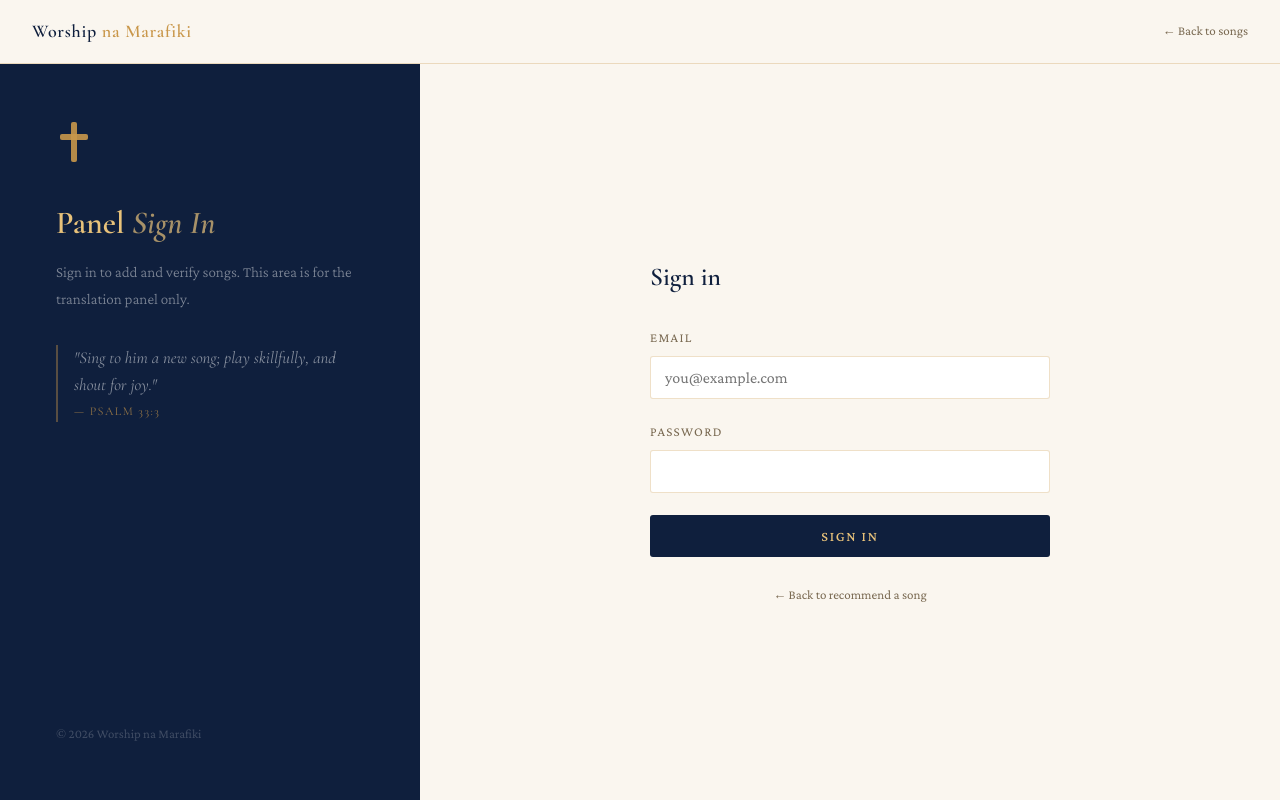
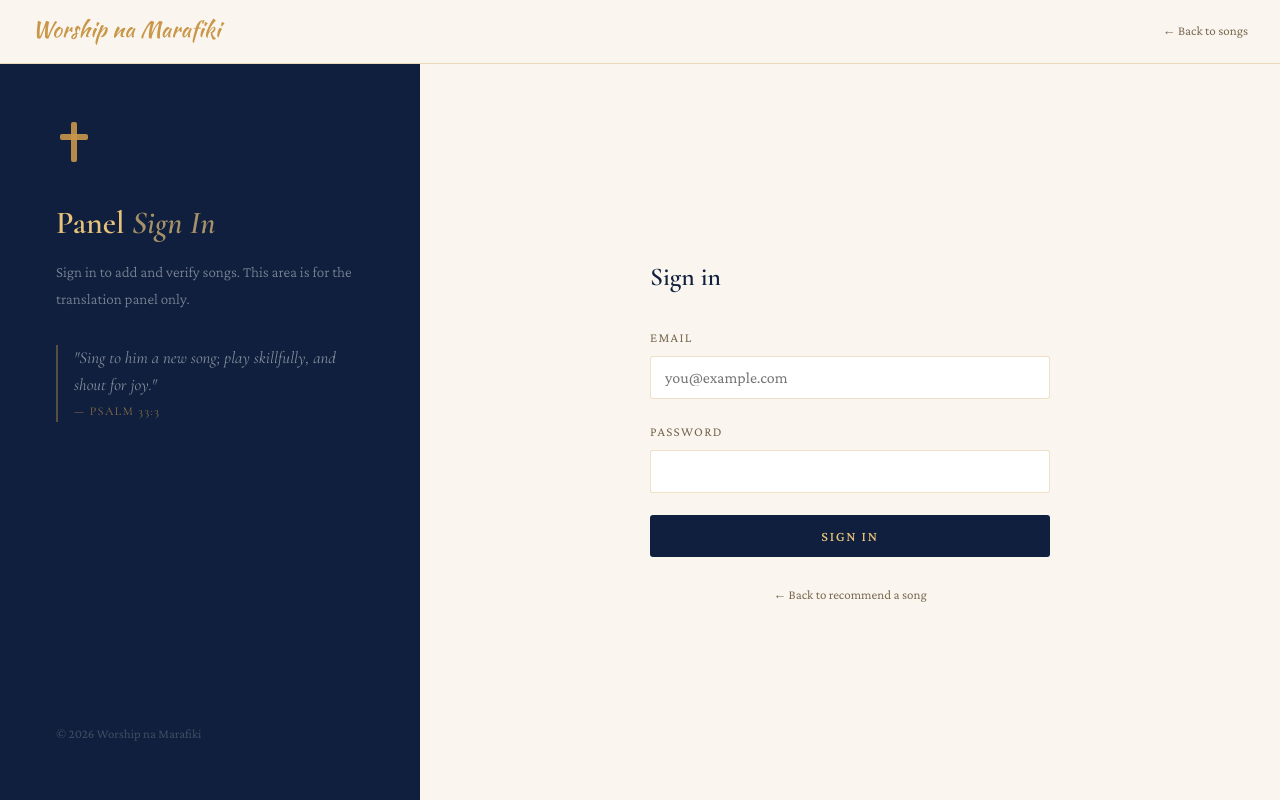
Before and after one commit to nathanaeldzombe/worship-na-marafiki, a Next.js app: page /signin in a window 1280 px wide. Built offline with nearby package versions, Linux system fonts and the light colour scheme; no server answers.

Commit message:
Change wordmark to Kaushan Script

```diff
--- a/app/globals.css
+++ b/app/globals.css
@@ -1,4 +1,4 @@
-@import url('https://fonts.googleapis.com/css2?family=Cormorant+Garamond:ital,wght@0,400;0,600;1,400;1,600&family=Crimson+Pro:wght@300;400;500&family=JetBrains+Mono:wght@400;500&display=swap');
+@import url('https://fonts.googleapis.com/css2?family=Cormorant+Garamond:ital,wght@0,400;0,600;1,400;1,600&family=Crimson+Pro:wght@300;400;500&family=JetBrains+Mono:wght@400;500&family=Kaushan+Script&display=swap');
 
 *, *::before, *::after { box-sizing: border-box; margin: 0; padding: 0; }
 
@@ -34,6 +34,8 @@ a { color: inherit; }
 .nav { background: rgba(250,246,239,0.97); backdrop-filter: blur(8px); border-bottom: 1px solid var(--border-gold); padding: 0 2rem; display: flex; align-items: center; justify-content: space-between; height: 64px; position: sticky; top: 0; z-index: 50; }
 .nav-logo { font-family: 'Cormorant Garamond', serif; font-size: 18px; font-weight: 600; color: var(--navy); text-decoration: none; letter-spacing: 0.04em; }
 .nav-logo span { color: var(--gold); }
+.nav-logo .wordmark { font-family: 'Kaushan Script', cursive; font-size: 22px; font-weight: 400; letter-spacing: 0.01em; line-height: 1; }
+.nav-logo .wordmark span { color: var(--gold); }
 .nav-links { display: flex; align-items: center; gap: 1.5rem; list-style: none; }
 .nav-links a { font-size: 14px; color: var(--text-mid); text-decoration: none; transition: color 0.2s; }
 .nav-links a:hover, .nav-links a.active { color: var(--gold); }
--- a/app/signin/page.js
+++ b/app/signin/page.js
@@ -48,7 +48,7 @@ function SignInInner() {
   return (
     <>
       <nav className="nav">
-        <Link className="nav-logo" href="/">Worship <span>na Marafiki</span></Link>
+        <Link className="nav-logo" href="/"><span className="wordmark">Worship <span>na Marafiki</span></span></Link>
         <Link href="/library" style={{ fontSize: 13, color: 'var(--text-muted)', textDecoration: 'none' }}>← Back to songs</Link>
       </nav>
 
--- a/components/Chrome.js
+++ b/components/Chrome.js
@@ -11,7 +11,7 @@ export function Nav({ active }) {
     <nav className="nav">
       <Link className="nav-logo" href="/" style={{ display: 'flex', alignItems: 'center', gap: 10 }}>
         <Image src="/logo-icon-black.png" alt="Worship na Marafiki" width={40} height={40} priority style={{ width: 40, height: 40 }} />
-        <span>Worship <span>na Marafiki</span></span>
+        <span className="wordmark">Worship <span>na Marafiki</span></span>
       </Link>
       <ul className="nav-links">
         {links.map(([href, label, key]) => (
```
